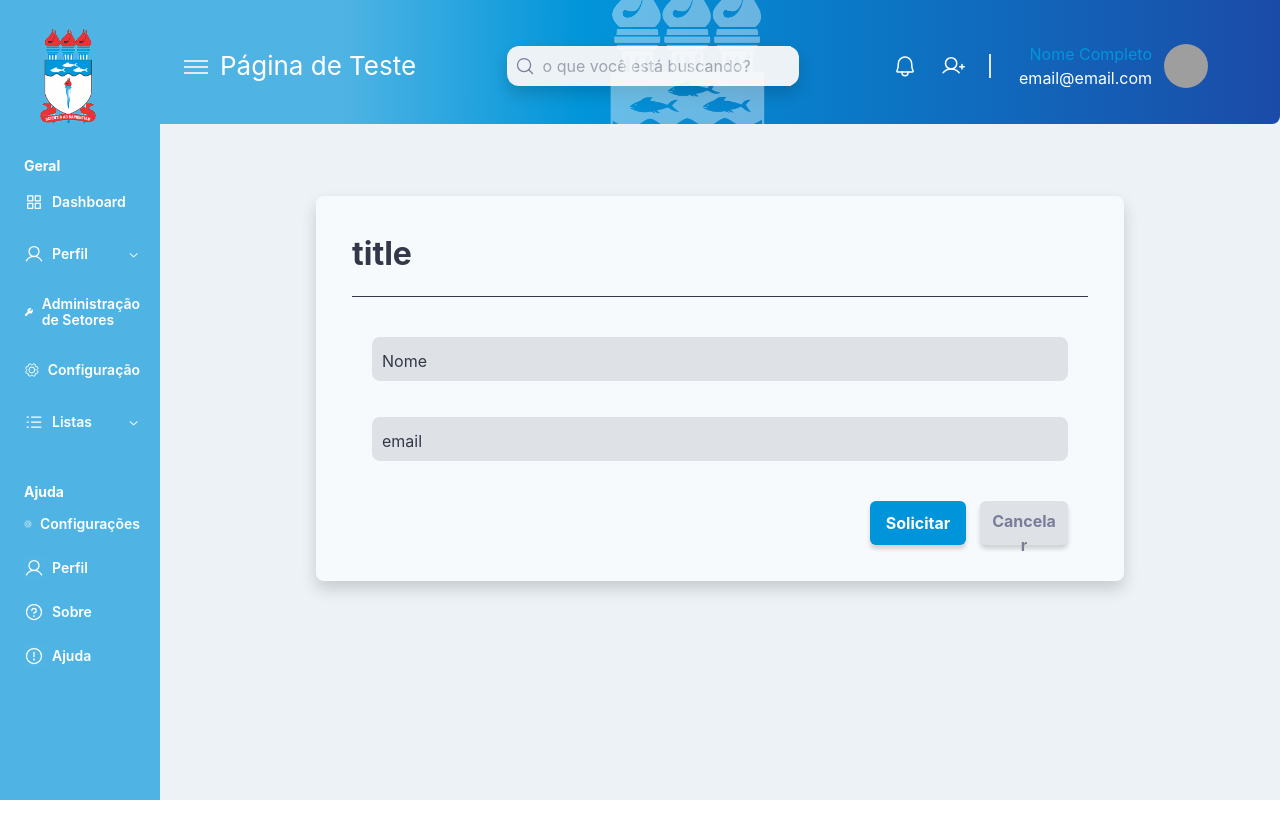
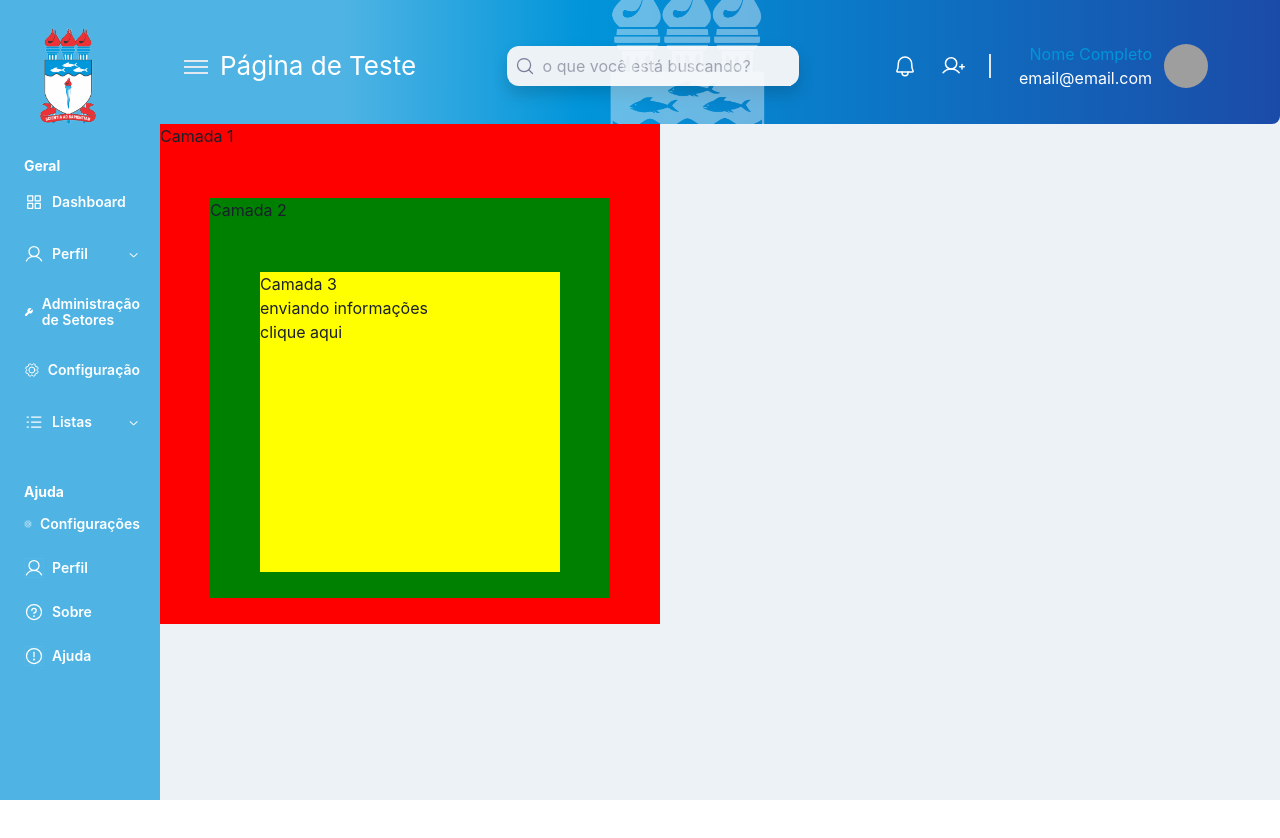
Before and after one commit to CharlieBellow/GLPI-react-components, a React (Create React App) app: page /test in a window 1280 px wide. Shown: the top 838 px of the page. After the commit the page ends 800 px from the top, so only its background shows below. Built offline with nearby package versions, Linux system fonts and the light colour scheme; grey boxes are pictures that could not be loaded; the HTML template or start-up script is replaced by a standard one.

Commit message:
add useContext

```diff
--- /dev/null
+++ b/src/Pages/Teste/ContextTest.tsx
@@ -0,0 +1,62 @@
+// colocar cada componente em um arquivo diferente e exibir o mesmo resultado.
+
+import React, { createContext, useContext, useState } from 'react'
+
+
+//criando o contexto: aceita variáveis, funções e estados
+const MyContext = createContext({});
+
+
+
+
+
+export default function ContextTest () {
+
+  const texto = "enviando informações"
+
+  const [ fundo, setFundo ] = useState( "yellow" )
+
+  const alteraFundo = () => {
+    setFundo(fundo === "yellow" ? "blue": "yellow")
+  }
+  return (
+    <MyContext.Provider value={{texto, fundo, alteraFundo}}>
+      <Camada1/>
+
+    </MyContext.Provider>
+  )
+}
+
+function Camada1() {
+  return (
+    <div style={ { backgroundColor: "red", width: "500px", height: "500px", display: "inline-block" } }>Camada 1
+    <Camada2/>
+    </div>
+  )
+}
+
+function Camada2() {
+  return (
+    <div style={ { backgroundColor: "green", width: "400px", height: "400px", margin: "50px", display: "inline-block" } }>Camada 2
+    <Camada3/>
+    </div>
+  )
+}
+
+function Camada3 () {
+
+  const {texto, fundo, alteraFundo} = useContext(MyContext)
+  return (
+		<div
+			style={{
+				backgroundColor: fundo,
+				width: "300px",
+				height: "300px",
+				margin: "50px",
+			}}
+		>
+      Camada 3<p>{ texto }</p>
+      <button onClick={alteraFundo}>clique aqui</button>
+		</div>
+	);
+}
--- a/src/Pages/Teste/index.tsx
+++ b/src/Pages/Teste/index.tsx
@@ -1,6 +1,7 @@
-//rfce
+//rfc
 import { Page } from "../../components/Page";
 import { BasicForm } from "./BasicForm";
+import ContextTest from "./ContextTest";
 
 function Teste() {
 	return (
@@ -9,7 +10,8 @@ function Teste() {
 				pagetitle={"Página de Teste"}
 				contentpage={
 					<>
-						<BasicForm />
+						{/*<BasicForm />*/ }
+						<ContextTest/>
 
 					</>
 				}
```
Also changed, not shown: src/components/organisms/Menu/MenuMobile.tsx (+7 -6 lines).
